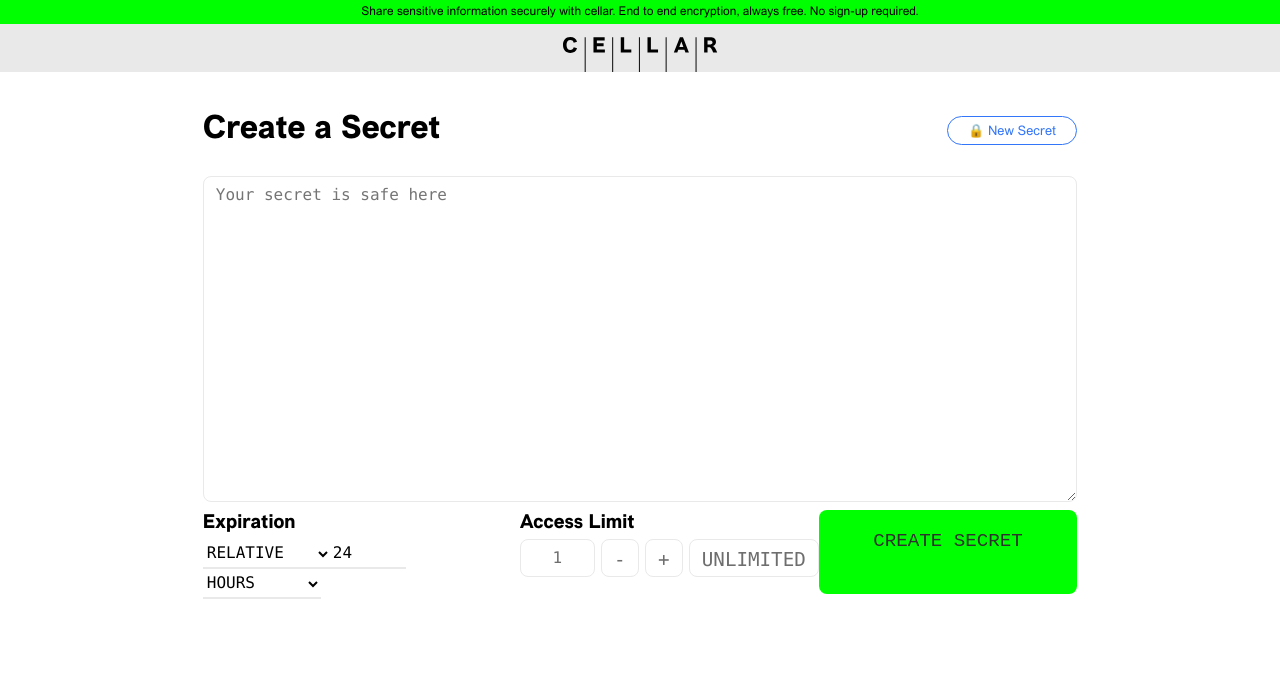
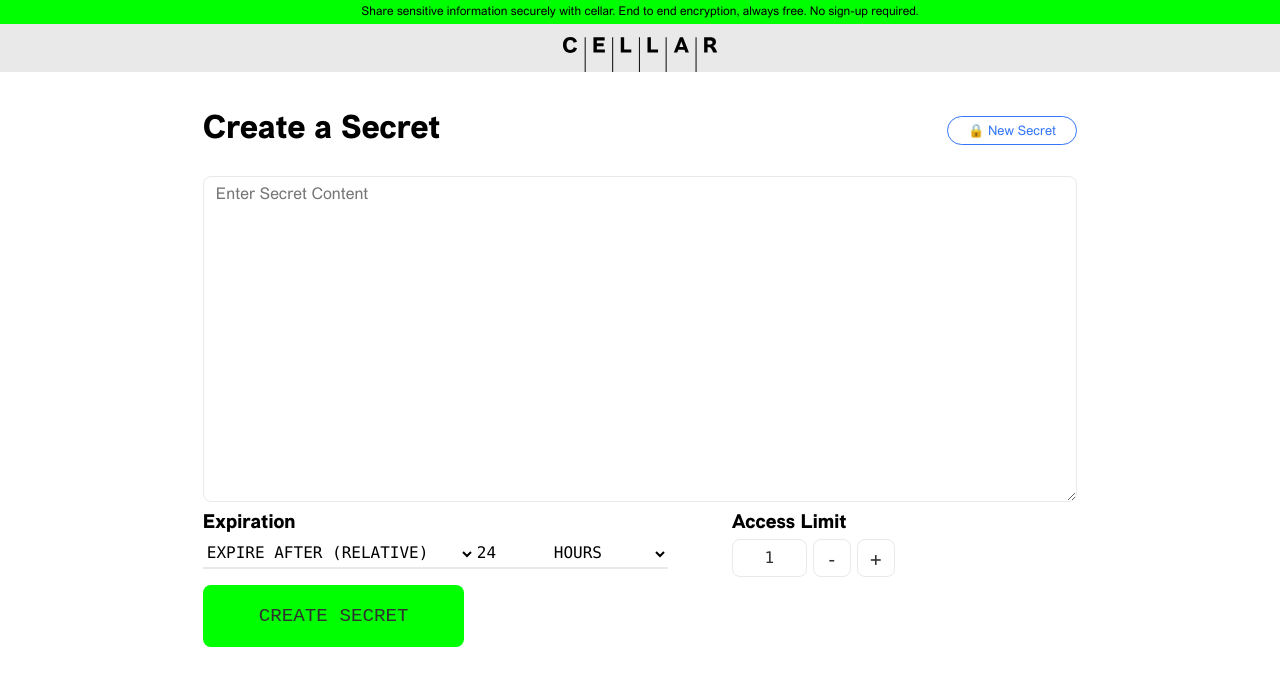
Before and after one commit to Cellar/cellar-ui, a React (Vite) app: page / in a window 1280 px wide. Shown: the top 686 px of the page. Built offline with nearby package versions, Linux system fonts and the light colour scheme; a web font is replaced by a local one.

Commit message:
Some high level formatting of create page
Signed-off-by: Aria Vesta <dev@ariavesta.com>

```diff
--- a/src/components/Button.module.css
+++ b/src/components/Button.module.css
@@ -89,5 +89,6 @@
 
 .round:hover {
   background-color: var(--color-blue);
-  color: white;
+  border-color: var(--color-silver);
+  color: var(--color-silver);
 }
--- a/src/components/CreateSecretForm.module.css
+++ b/src/components/CreateSecretForm.module.css
@@ -38,7 +38,7 @@
 
 .formControls {
   display: flex;
-  justify-content: space-between;
+  column-gap: 4rem;
 }
 
 @media screen and (max-width: 1000px) {
--- a/src/components/CreateSecretForm.tsx
+++ b/src/components/CreateSecretForm.tsx
@@ -7,8 +7,8 @@ import {DropDown, Form, FormButton, TextArea, TextInput, ToggleButton} from './F
 import classes from './CreateSecretForm.module.css'
 
 const ExpirationModes = {
-  Absolute: 'Absolute',
-  Relative: 'Relative',
+  Absolute: 'Expire On (Absolute)',
+  Relative: 'Expire After (Relative)',
 }
 
 const RelativeTimeUnits = {
@@ -31,7 +31,7 @@ export const CreateSecretForm = () => {
   return (
     <div>
       <Form>
-        <TextArea rows={13} placeholder="Your secret is safe here" required />
+        <TextArea rows={13} placeholder="Enter Secret Content" required/>
         <div className={classes.formControls}>
           <div>
             <span className={classes.header}>Expiration</span>
@@ -62,7 +62,9 @@ export const CreateSecretForm = () => {
               }
               {
                 (expirationMode === ExpirationModes.Absolute) && (
-                  <div>Absolute</div>
+                  <>
+                    Absolute
+                  </>
                 )
               }
             </div>
@@ -73,14 +75,13 @@ export const CreateSecretForm = () => {
               <TextInput value='1' className={classes.accessLimitInput}/>
               <FormButton>-</FormButton>
               <FormButton>+</FormButton>
-              <ToggleButton>Unlimited</ToggleButton>
             </div>
           </div>
-          <div>
-            <Button appearance={Button.appearances.primary} data-text="Create Secret" onClick={handleCreateSecret}>
-              Create Secret
-            </Button>
-          </div>
+        </div>
+        <div>
+          <Button appearance={Button.appearances.primary} data-text="Create Secret" onClick={handleCreateSecret}>
+            Create Secret
+          </Button>
         </div>
       </Form>
     </div>
--- a/src/components/Form.module.css
+++ b/src/components/Form.module.css
@@ -18,7 +18,7 @@
   background-color: #fff;
   border-radius: 0.5rem;
   border: 1px solid var(--color-silver);
-  color: var(--color-gray);
+  color: var(--color-black);
   display: block;
   font-family: var(--font-monospace);
   font-weight: 400;
@@ -30,6 +30,7 @@
 }
 
 .textArea {
+  font-family: var(--font-default);
   width: 100%;
   min-height: calc(1.5em + 0.75rem + 2px);
   resize: vertical;
@@ -44,13 +45,13 @@
 }
 
 .formButton:hover {
-  background-color: var(--color-blue);
+  background-color: var(--color-silver);
 }
 .formButton:active {
   border: 2px solid var(--color-silver);
 }
 
 .toggled {
-  background-color: var(--color-blue);
+  background-color: var(--color-silver);
   border: 2px solid var(--color-silver);
 }
--- a/src/index.css
+++ b/src/index.css
@@ -34,7 +34,7 @@
 }
 
 body {
-    font-family: 'Vremena Grotesk', Verdana, sans-serif;
+    font-family: var(--font-default);
     font-size: 1rem;
     line-height: 1.5;
     -webkit-font-smoothing: antialiased;
@@ -42,6 +42,7 @@ body {
 }
 
 :root {
+  --color-white: white;
   --color-blue: #3376F9;
   --color-green: #00FF00;
   --color-silver: #E9E9E9;
@@ -49,6 +50,7 @@ body {
   --color-black: #303030;
   --color-red: #FF0000;
 
+  --font-default: 'Vremena Grotesk', Verdana, sans-serif;
   --font-monospace: 'DSE Typewriter', Monaco, Consolas, 'Courier New', monospace;
 }
 
```
